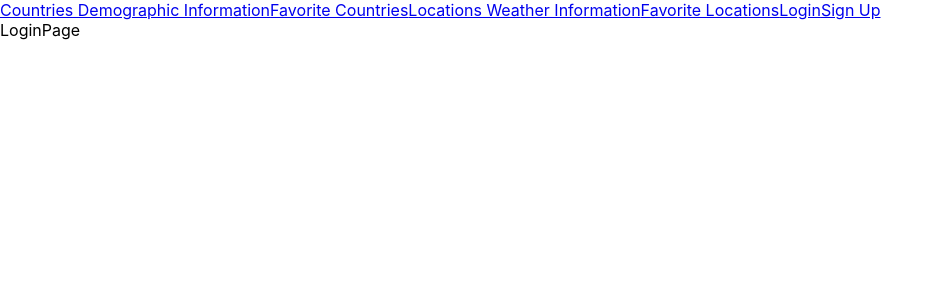
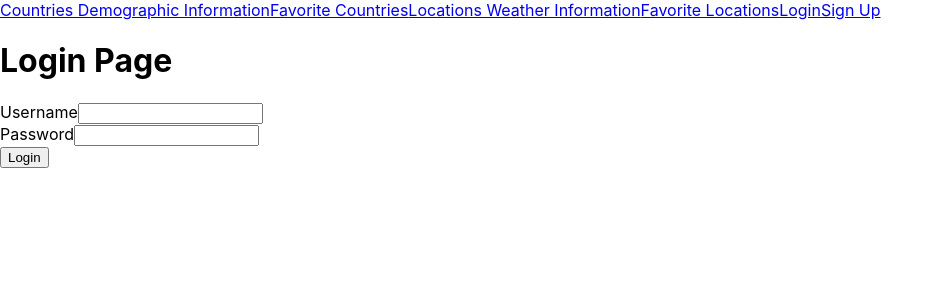
Before and after one commit to vitor-msp/globo-clima, a React (Create React App) app in the folder site/: page / in a window 1280 px wide. Shown: the top 300 px of the page, without its empty margins (0-943 px from the left). Built offline with nearby package versions, Linux system fonts and the light colour scheme; no server answers.

Commit message:
created login page

```diff
--- a/site/src/App.tsx
+++ b/site/src/App.tsx
@@ -9,9 +9,11 @@ import { SignupPage } from "./pages/SignupPage";
 import { LocationsPage } from "./pages/LocationsPage";
 import { FavoriteCountriesProvider } from "./context/FavoriteCountriesContext";
 import { FavoriteLocationsProvider } from "./context/FavoriteLocationsContext";
+import { LoginProvider } from "./context/LoginContext";
 
 export const App = () => {
   return (
+    <LoginProvider>
       <FavoriteCountriesProvider>
         <FavoriteLocationsProvider>
           <BrowserRouter>
@@ -42,5 +44,6 @@ export const App = () => {
           </BrowserRouter>
         </FavoriteLocationsProvider>
       </FavoriteCountriesProvider>
+    </LoginProvider>
   );
 };
--- /dev/null
+++ b/site/src/context/LoginContext.tsx
@@ -0,0 +1,30 @@
+import { PropsWithChildren, createContext, useEffect, useState } from "react";
+
+export type LoginContextType = {
+  setAccessToken: (accessToken: string | null) => void;
+  accessToken: string | null;
+};
+
+const defaultContext: LoginContextType = {
+  setAccessToken: () => {},
+  accessToken: null,
+};
+
+export const LoginContext = createContext<LoginContextType>(defaultContext);
+
+export const LoginProvider = ({ children }: PropsWithChildren) => {
+  const [accessToken, setAccessToken] = useState<string | null>(null);
+
+  useEffect(() => {
+    if (Boolean(accessToken)) {
+      return localStorage.setItem("globo-clima-access-token", accessToken!);
+    }
+    localStorage.removeItem("globo-clima-access-token");
+  }, [accessToken]);
+
+  return (
+    <LoginContext.Provider value={{ accessToken, setAccessToken }}>
+      {children}
+    </LoginContext.Provider>
+  );
+};
--- a/site/src/pages/LoginPage.tsx
+++ b/site/src/pages/LoginPage.tsx
@@ -1,3 +1,62 @@
+import { useContext, useState } from "react";
+import { api, LoginInput } from "../services/api";
+import { LoginContext } from "../context/LoginContext";
+import { useNavigate } from "react-router-dom";
+
 export const LoginPage = () => {
-  return <div>LoginPage</div>;
+  const [input, setInput] = useState<LoginInput>({
+    username: "",
+    password: "",
+  });
+
+  const context = useContext(LoginContext);
+
+  const navigate = useNavigate();
+
+  const login = async (event: React.FormEvent<HTMLFormElement>) => {
+    event.preventDefault();
+    event.stopPropagation();
+    const output = await api.login(input);
+    if (output.error) return alert("Error to sign up.");
+    context.setAccessToken(output.data.accessToken);
+    navigate("/countries");
+  };
+
+  const updateField = (event: React.ChangeEvent<HTMLInputElement>) => {
+    setInput({ ...input, [event.target.name]: event.target.value });
+  };
+
+  return (
+    <div>
+      <h1>Login Page</h1>
+
+      <div>
+        <form action="" onSubmit={login}>
+          <div>
+            <label htmlFor="username">Username</label>
+            <input
+              type="text"
+              id="username"
+              name="username"
+              onChange={updateField}
+              value={input.username}
+            />
+          </div>
+
+          <div>
+            <label htmlFor="password">Password</label>
+            <input
+              type="password"
+              id="password"
+              name="password"
+              onChange={updateField}
+              value={input.password}
+            />
+          </div>
+
+          <input type="submit" value="Login" />
+        </form>
+      </div>
+    </div>
+  );
 };
--- a/site/src/services/api.ts
+++ b/site/src/services/api.ts
@@ -43,6 +43,11 @@ export type SignupInput = {
   username: string;
   password: string;
   passwordConfirmation: string;
+};
+
+export type LoginInput = {
+  username: string;
+  password: string;
 };
 
 export const api = {
@@ -148,4 +153,13 @@ export const api = {
       data: undefined,
     };
   },
+
+  login: async (
+    input: LoginInput
+  ): Promise<Output<{ accessToken: string }>> => {
+    return {
+      error: false,
+      data: { accessToken: "any-jwt" },
+    };
+  },
 };
```
Lines whose indentation alone changed are shown as unchanged.
